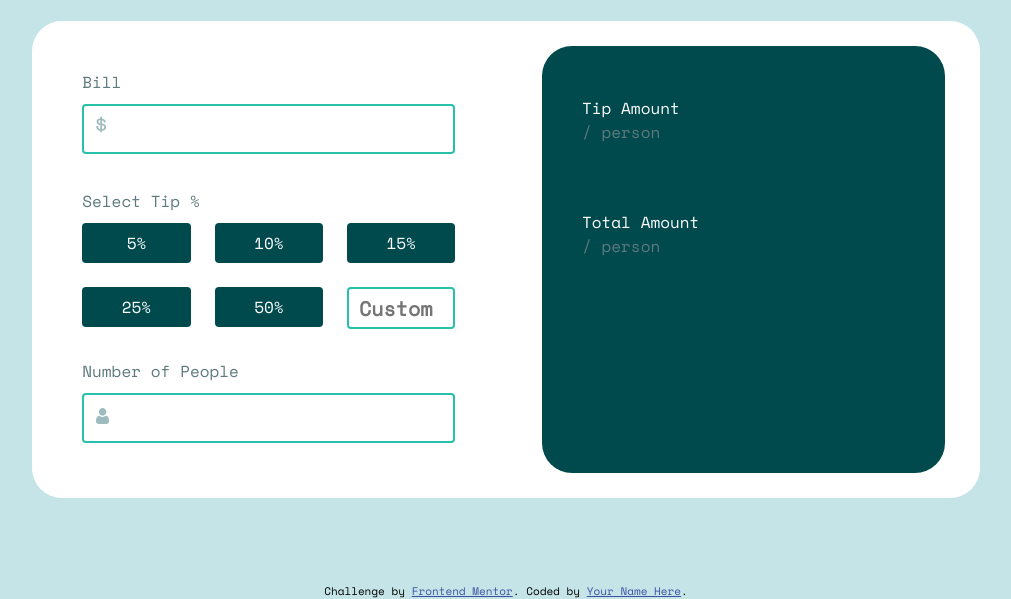
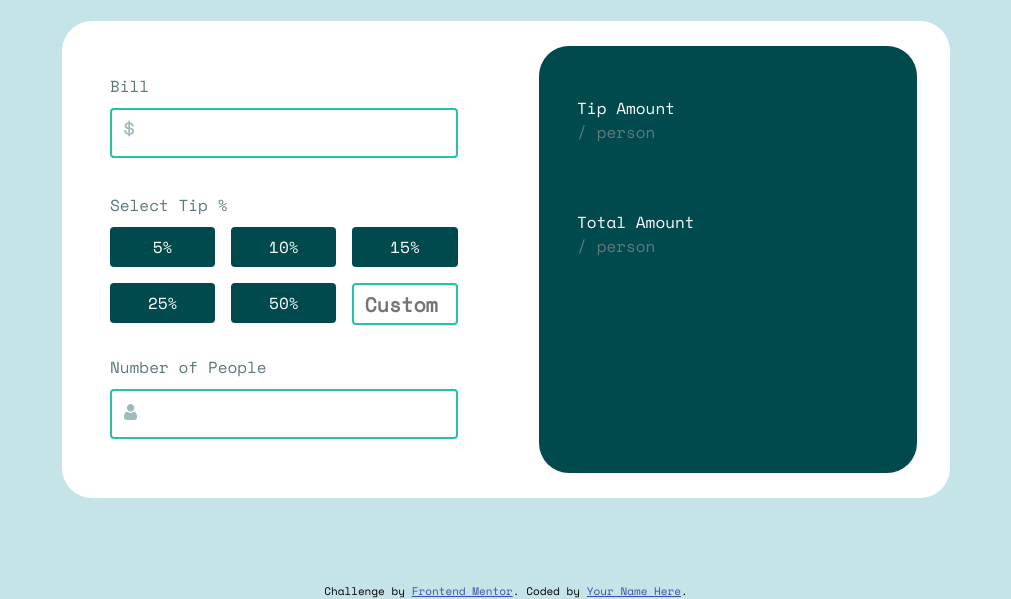
Before and after one commit to Codedzephyr/Tip-Calculator-app-main, a plain HTML site: page index.html in a window 1280 px wide. Shown: the part 204-803 px from the top of the page, without its empty margins (134-1145 px from the left). Drawn offline with nearby package versions, Linux system fonts and the light colour scheme; a web font is replaced by a local one.

Commit message:
feat:pages

```diff
--- a/styles.scss
+++ b/styles.scss
@@ -42,7 +42,7 @@ main {
 }
 
 .calculator-container {
-  min-width: 60%;
+  max-width: 80%;
   min-height: calc(50vh - 12.8px);
 
   .image-container {
@@ -129,7 +129,7 @@ main {
               display: flex;
               flex-wrap: wrap;
               margin-top: 10px;
-              gap: 1.5rem;
+              gap: 1rem;
 
               .button-five {
                 background-color: $Verydarkcyan;
@@ -141,7 +141,7 @@ main {
                 font-size: 16px;
                 padding: 5px;
                 font-family: "Space Mono", monospace;
-                flex: 1 1 100px;
+                flex: 1 1 80px;
                 height: 40px;
                 cursor: pointer;
                 border-radius: 4px;
@@ -164,7 +164,7 @@ main {
                 font-family: "Space Mono", monospace;
                 font-size: 16px;
                 padding: 5px;
-                flex: 1 1 100px;
+                flex: 1 1 80px;
                 height: 40px;
                 cursor: pointer;
                 border-radius: 4px;
@@ -188,7 +188,7 @@ main {
                 display: inline-block;
                 font-size: 16px;
                 padding: 5px;
-                flex: 1 1 100px;
+                flex: 1 1 80px;
                 height: 40px;
                 cursor: pointer;
                 border-radius: 4px;
@@ -212,7 +212,7 @@ main {
                 display: inline-block;
                 font-size: 16px;
                 padding: 5px;
-                flex: 1 1 100px;
+                flex: 1 1 80px;
                 height: 40px;
                 cursor: pointer;
                 border-radius: 4px;
@@ -235,7 +235,7 @@ main {
                 font-size: 16px;
                 padding: 5px;
                 font-family: "Space Mono", monospace;
-                flex: 1 1 100px;
+                flex: 1 1 80px;
                 height: 40px;
                 cursor: pointer;
                 border-radius: 4px;
@@ -261,7 +261,7 @@ main {
                 font-size: 24px;
                 font-weight: $fontweight2;
                 font-family: "Space Mono", monospace;
-                width: 100px;
+                width: 80px;
                 flex-grow: 1;
                 font-size: 20px;
                 flex-shrink: 1;
```
Also changed, not shown: styles.css, 1 other file.
